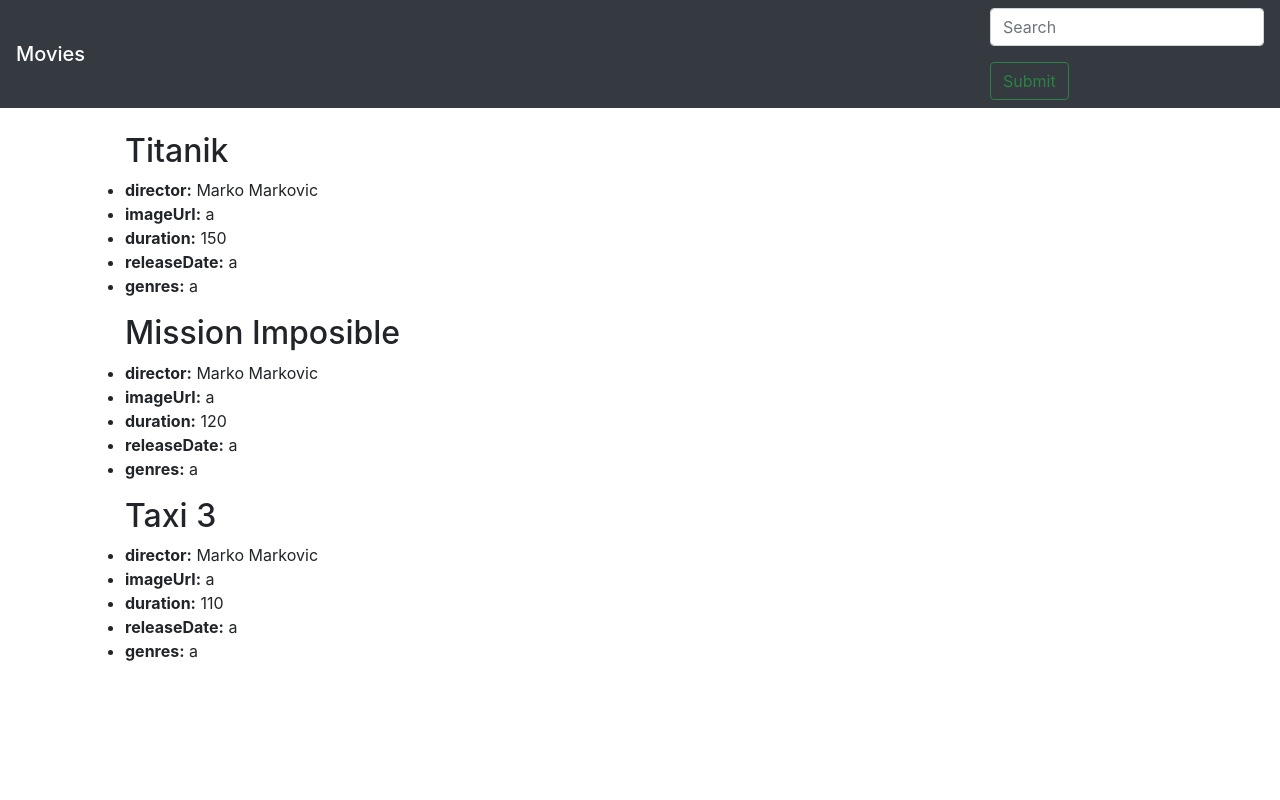
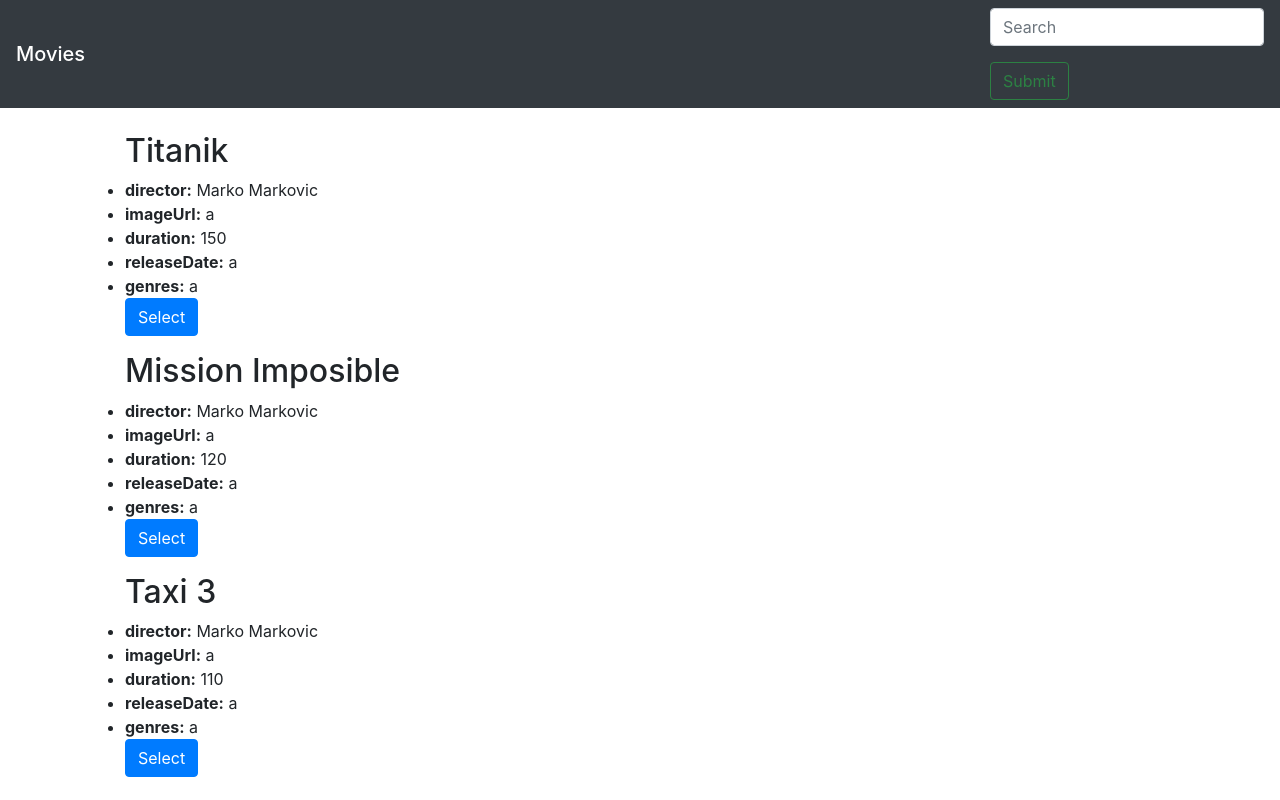
Before and after one commit to aleksandar8821/movies-angular, an Angular app: page /movies in a window 1280 px wide. Built offline with nearby package versions, Linux system fonts and the light colour scheme.

Commit message:
zadatak 9 zavrsen

```diff
--- a/src/app/components/movies/movie-row/movie-row.component.html
+++ b/src/app/components/movies/movie-row/movie-row.component.html
@@ -5,3 +5,4 @@
 <li><strong>duration:</strong> {{movie.duration}}</li>
 <li><strong>releaseDate:</strong> {{movie.releaseDate}}</li>
 <li><strong>genres:</strong> {{movie.genres}}</li>
+<button [disabled]="selected" class="btn btn-primary" (click) = "selectMovie(movie)">Select</button>
--- a/src/app/components/movies/movie-row/movie-row.component.ts
+++ b/src/app/components/movies/movie-row/movie-row.component.ts
@@ -1,4 +1,4 @@
-import { Component, OnInit, Input } from '@angular/core';
+import { Component, OnInit, Input, Output,EventEmitter } from '@angular/core';
 import { Movie } from '../../../shared/models/movie';
 
 @Component({
@@ -12,20 +12,26 @@ export class MovieRowComponent implements OnInit {
 	// movieRow: Movie;
 
   private movie: Movie;
+  private selected: boolean;
 
   @Input()
   set movieRow(movie: Movie){
     this.movie = movie;
   }
 
-  constructor() { }
+  @Output() selectedOutput = new EventEmitter();
+
+  constructor() {
+      this.selected = false;
+
+   }
 
   ngOnInit() {
   }
 
-  /*$ git add .
-	warning: LF will be replaced by CRLF in src/app/components/movies/movie-row/movie-row.component.spec.ts.
-	The file will have its original line endings in your working directory.
-*/
+  selectMovie(movie){
+    this.selectedOutput.emit(movie);
+    this.selected = true;
+  }
 
 }
--- a/src/app/components/movies/movies.component.html
+++ b/src/app/components/movies/movies.component.html
@@ -1,6 +1,6 @@
+<p *ngIf = "selectedMoviesNumber">Number of selected movies: {{selectedMoviesNumber}}</p>
 
-
-<ul *ngFor = "let movie of movies" [movieRow] = "movie">
+<ul *ngFor = "let movie of movies" [movieRow] = "movie" (selectedOutput) = "addSelectedMovie(movie)">
 
 
 </ul>
--- a/src/app/components/movies/movies.component.ts
+++ b/src/app/components/movies/movies.component.ts
@@ -9,7 +9,10 @@ import { Movie } from '../../shared/models/movie';
 })
 export class MoviesComponent implements OnInit {
 
-	movies: Movie[] = [];
+  movies: Movie[] = [];
+  selectedMovies: Movie[] = [];
+	selectedMoviesNumber: number;
+
 
   constructor(private movieService: MovieService) { }
 
@@ -25,6 +28,9 @@ export class MoviesComponent implements OnInit {
   	)
   }
 
-
+  public addSelectedMovie(movie){
+    this.selectedMovies.push(movie);
+    this.selectedMoviesNumber = this.selectedMovies.length;
+  }
 
 }
```
